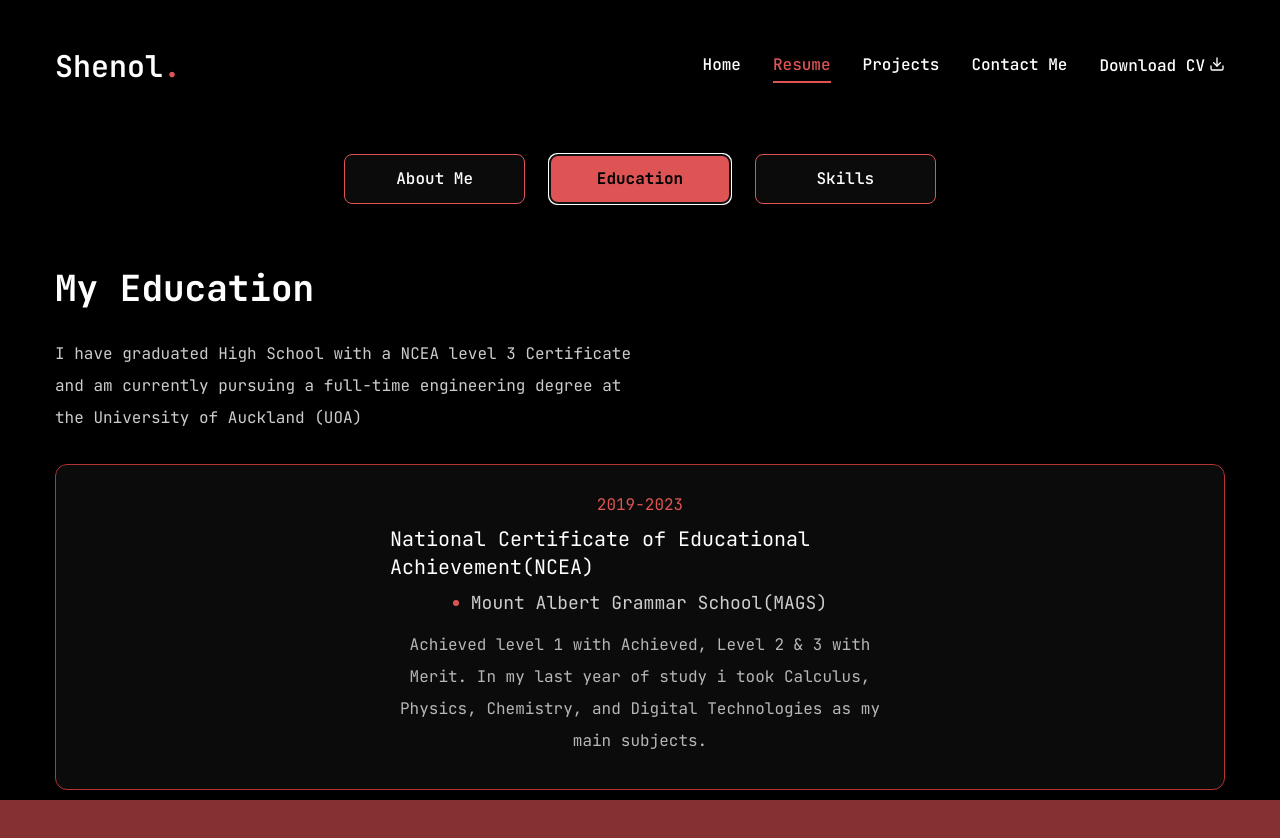
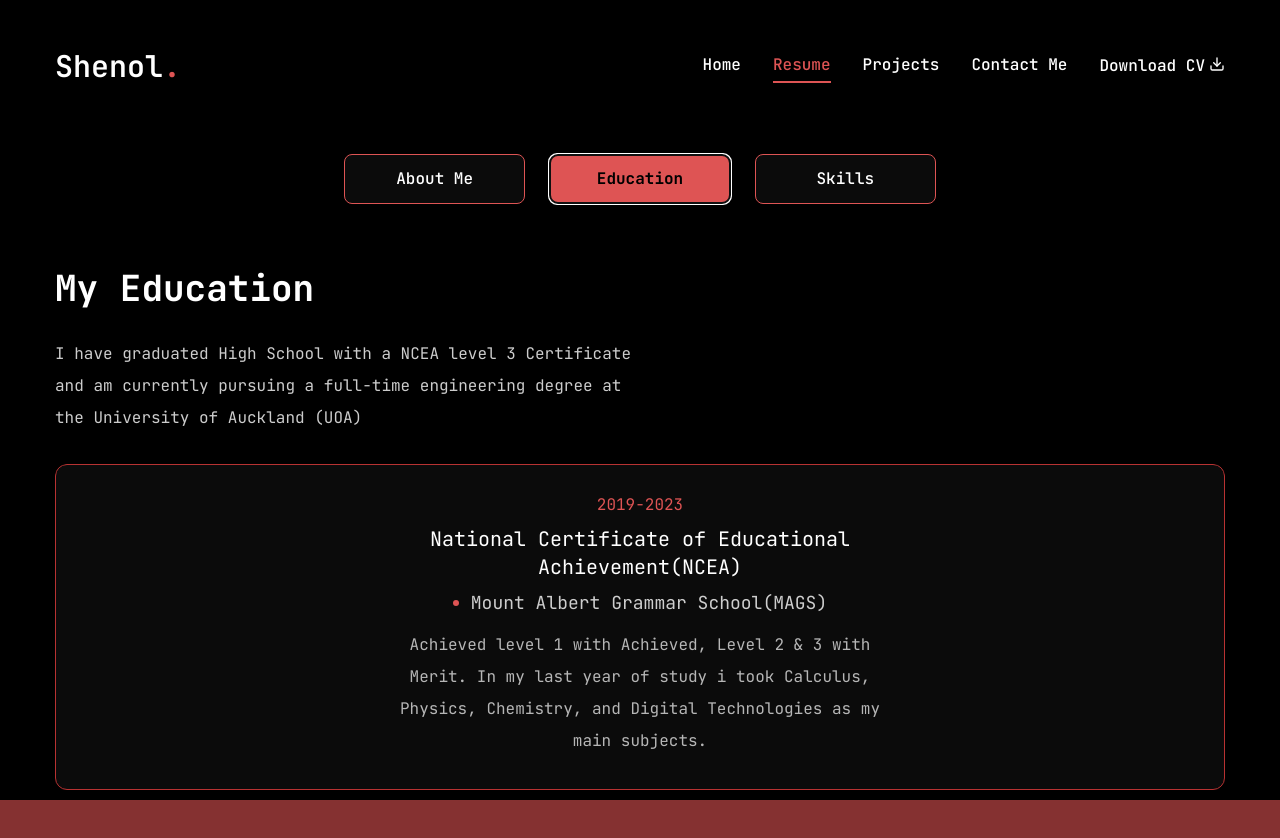
Before and after one commit to nikopeiris/portfolio_website, a Next.js app: page /resume in a window 1280 px wide. Both pictures are taken after a click on the tab "Education". Shown: the top 838 px of the page. Built offline with nearby package versions, Linux system fonts and the light colour scheme.

Commit message:
Update page.jsx

```diff
--- a/app/resume/page.jsx
+++ b/app/resume/page.jsx
@@ -179,7 +179,7 @@ const Resume = () => {
                                             <li key={index} className="bg-[#0b0b0b] min-h-[200px] py-6 px-10
                                             rounded-xl flex flex-col justify-center items-center border border-accent-hover">
                                                 <span className="text-accent">{info.duration}</span>
-                                                <h3 className="text-xl max-w-[500px] py-1 text-center xl:text-left">{info.degree}</h3>
+                                                <h3 className="text-xl max-w-[500px] py-1 text-center">{info.degree}</h3>
                                                 <div className="flex items-center gap-3">
                                                     <span className="w-[6px] h-[6px] rounded-full bg-accent"></span>
                                                     <p className="text-white/80 text-[18px]">{info.institution}</p>
```
